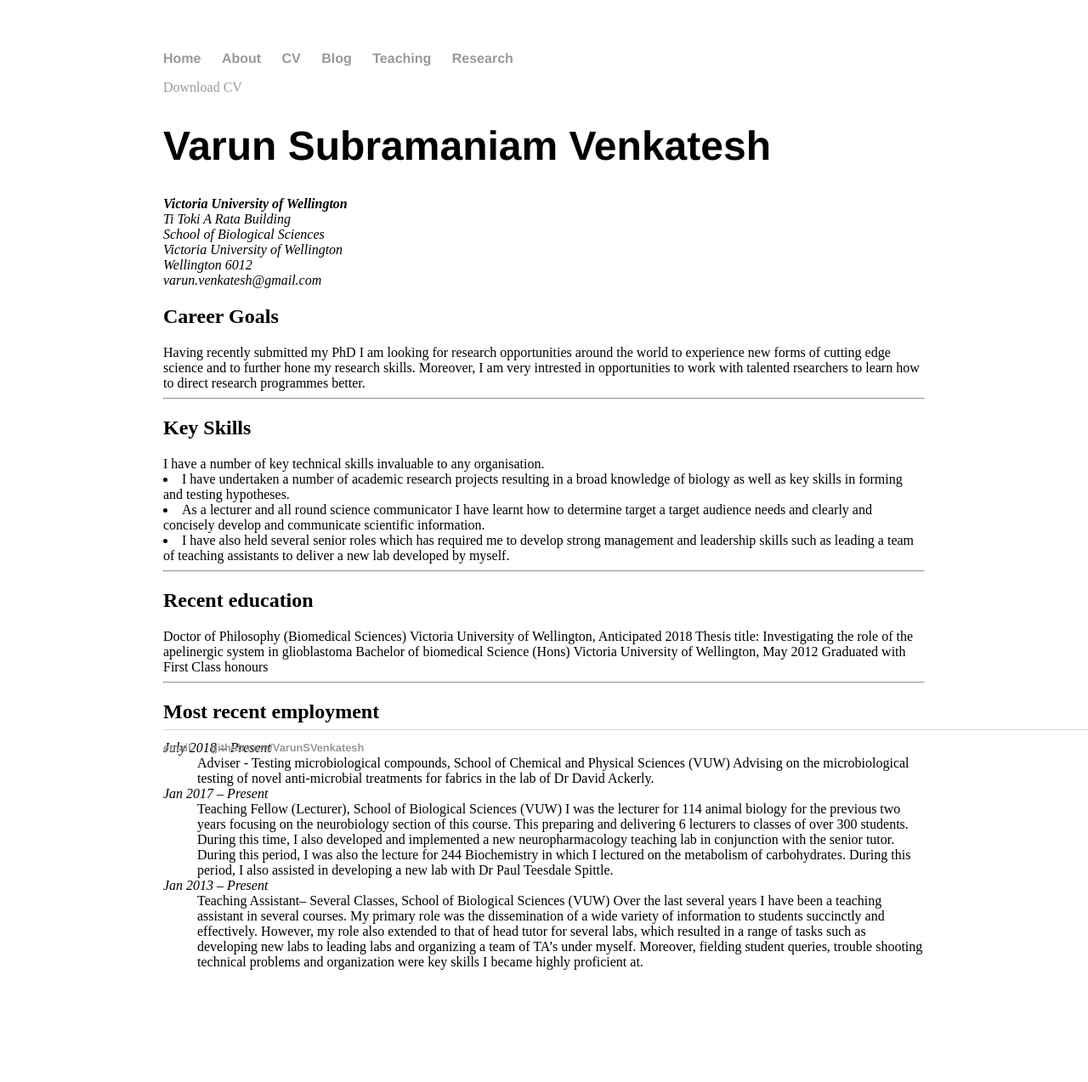
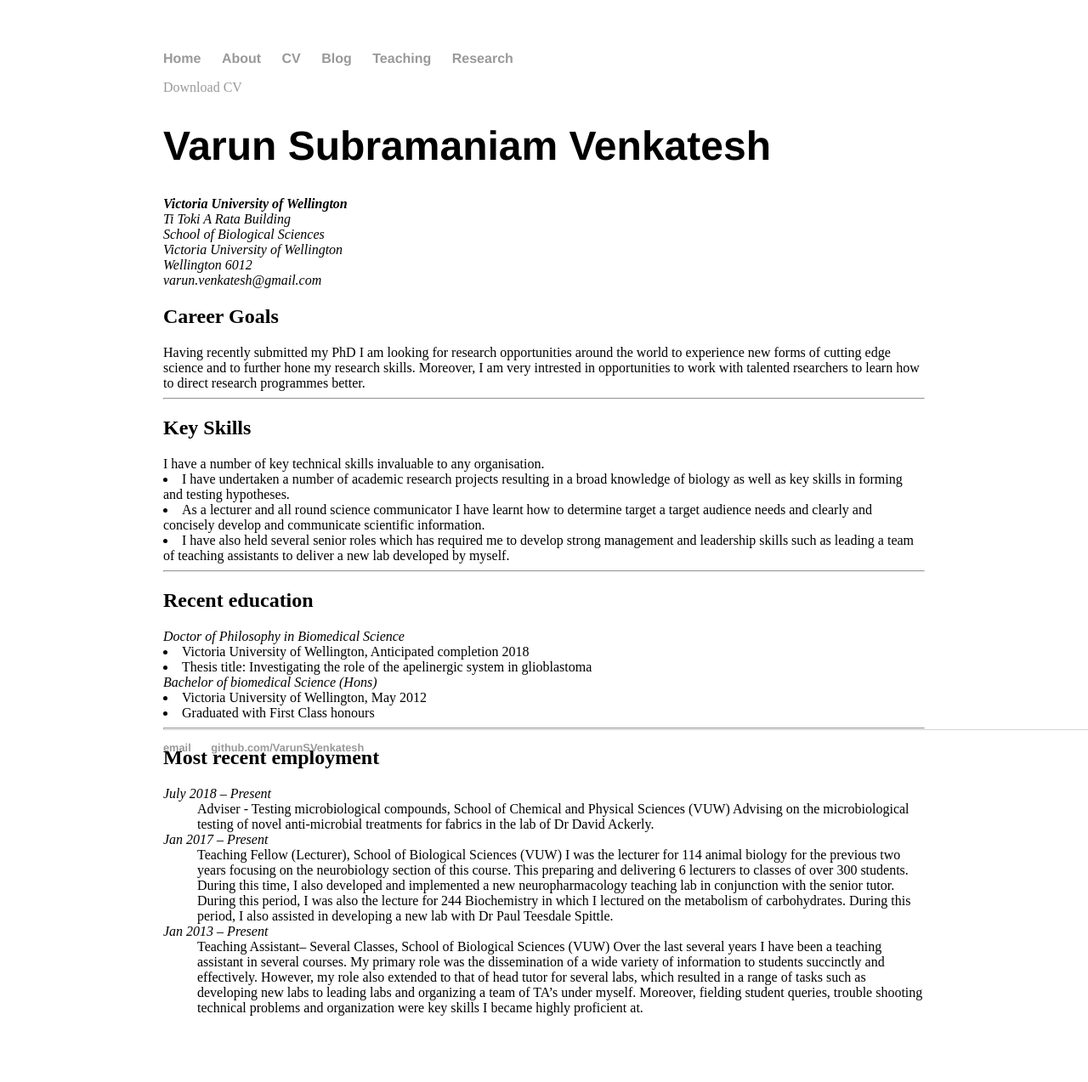
Before and after one commit to jcdwalle/VarunSVenkatesh.github.io, a Jekyll site: the page built from cv/index.html, in a window 1280 px wide. Shown: the whole page at 85% size. Built offline with Jekyll 4.4.1, drawn with Linux system fonts in a browser that asks for light colours; before the commit the page ends 1219 px from its top, so only the background shows below that.

Commit message:
Update index.html

```diff
--- a/cv/index.html
+++ b/cv/index.html
@@ -32,10 +32,12 @@
 <hr />
 
 <h2>Recent education</h2>
-Doctor of Philosophy (Biomedical Sciences)	Victoria University of Wellington, 	Anticipated 2018
-	Thesis title: Investigating the role of the apelinergic system in glioblastoma
-Bachelor of biomedical Science (Hons)	Victoria University of Wellington, 	May 2012
-	Graduated with First Class honours
+<em>Doctor of Philosophy in Biomedical Science</em>
+	<li>Victoria University of Wellington, Anticipated completion 2018</li>
+	<li>Thesis title: Investigating the role of the apelinergic system in glioblastoma</li>
+<em>Bachelor of biomedical Science (Hons)</em>
+	<li>Victoria University of Wellington, May 2012</li>
+	<li>Graduated with First Class honours</li>
 <hr />
 
 <h2>Most recent employment</h2>
```
